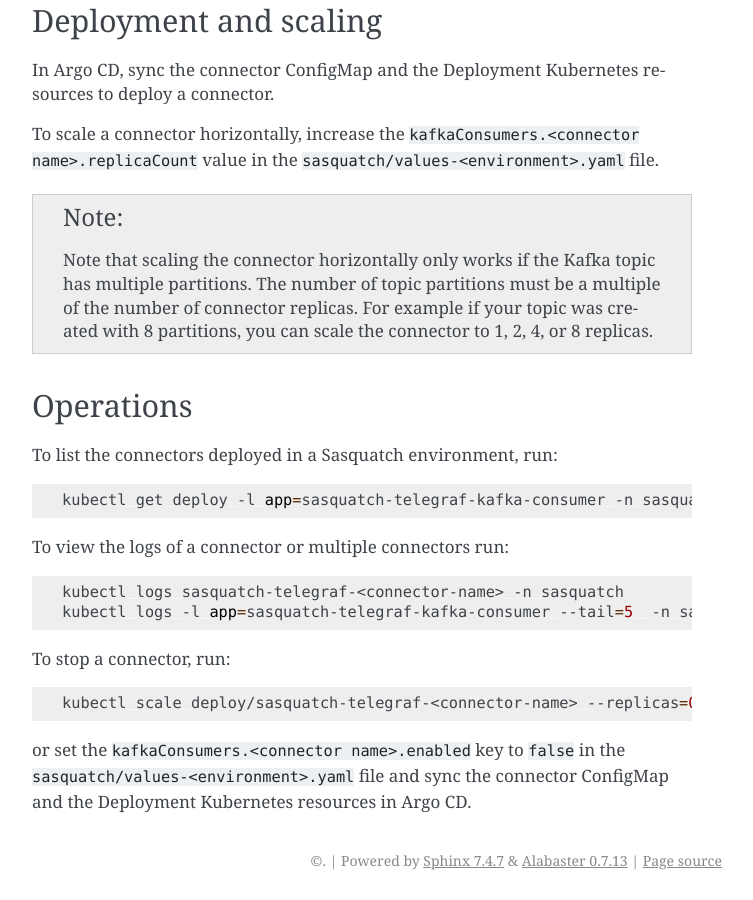
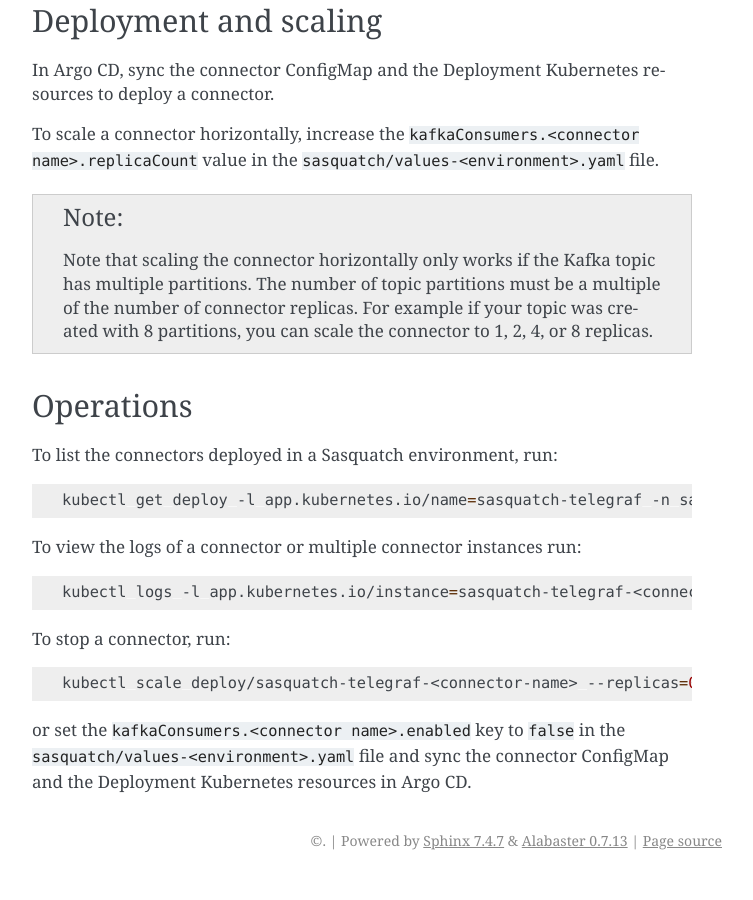
Before and after one commit to lsst-sqre/sasquatch, a Sphinx documentation site: the page built from docs/developer-guide/connectors.rst, in a window 1280 px wide and 900 px high, scrolled down 2249 px. Shown: the whole window, without its empty margins (388-1141 px from the left). Built offline with Sphinx 7.4.7, drawn with Linux system fonts in a browser that asks for light colours.

Commit message:
Improve labels to select connectors
- Use k8s recommended labels, allow to select connector pods using app.kubernetes.io/instance label

```diff
--- a/docs/developer-guide/connectors.rst
+++ b/docs/developer-guide/connectors.rst
@@ -106,14 +106,13 @@
 
 .. code:: bash
 
-  kubectl get deploy -l app=sasquatch-telegraf-kafka-consumer -n sasquatch
+  kubectl get deploy -l app.kubernetes.io/name=sasquatch-telegraf -n sasquatch
 
-To view the logs of a connector or multiple connectors run:
+To view the logs of a connector or multiple connector instances run:
 
 .. code:: bash
 
-  kubectl logs sasquatch-telegraf-<connector-name> -n sasquatch
-  kubectl logs -l app=sasquatch-telegraf-kafka-consumer --tail=5  -n sasquatch
+  kubectl logs -l app.kubernetes.io/instance=sasquatch-telegraf-<connector-name> --tail=5  -n sasquatch
 
 To stop a connector, run:
 
```
Also changed, not shown: docs/developer-guide/strimzi-updates.rst (line endings or trailing spaces).
